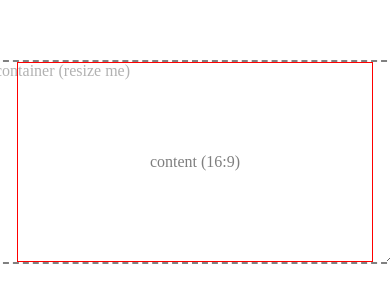
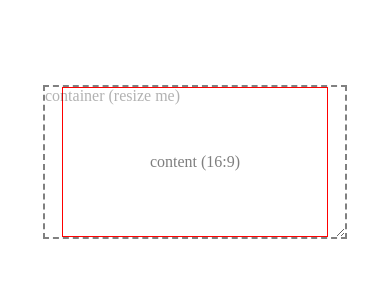
Before and after one commit to hyrious/hyrious.github.io, a website: page public/i/center-div-keep-ratio.html in a window 390 px wide. Shown: the part 260-562 px from the top of the page. Drawn offline with Linux system fonts and the light colour scheme.

Commit message:
center-div-keep-ratio: fix initial view on mobile

```diff
--- a/public/i/center-div-keep-ratio.html
+++ b/public/i/center-div-keep-ratio.html
@@ -15,8 +15,8 @@
       place-content: center;
     }
     .container {
-      width: 400px;
-      height: 200px;
+      width: 300px;
+      height: 150px;
       border: 2px dashed gray;
       overflow: scroll;
       scrollbar-width: none;
```
Also changed, not shown: package.json (+5 -5 lines), .github/workflows/gh-pages.yml, pnpm-lock.yaml.
